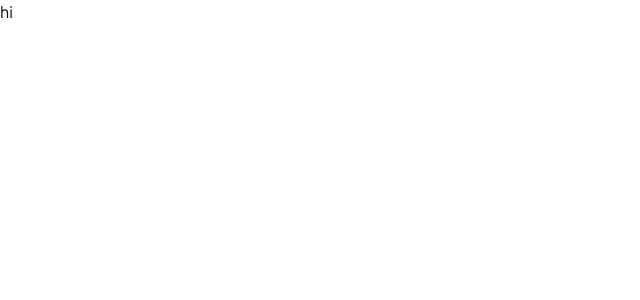
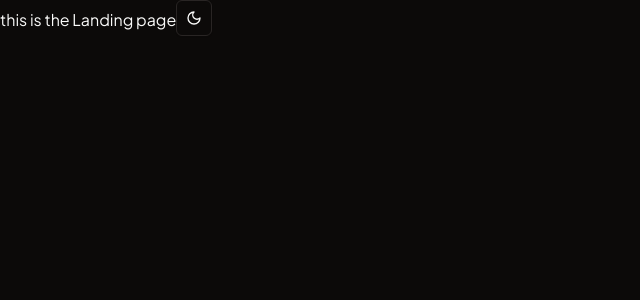
Before and after one commit to curious-varun/pseudocode-x, a Next.js app: page / in a window 1280 px wide. Shown: the top 300 px of the page, without its empty margins (0-640 px from the left). Built offline with nearby package versions, Linux system fonts and the light colour scheme.

Commit message:
added dark-mode

```diff
--- /dev/null
+++ b/src/app/(main)/layout.tsx
@@ -0,0 +1,7 @@
+export default function InnerLayout({ children, }: Readonly<{ children: React.ReactNode; }>) {
+  return (
+    <div>
+      {children}
+    </div>
+  );
+}
--- /dev/null
+++ b/src/app/(main)/page.tsx
@@ -0,0 +1,11 @@
+'use client';
+import { ModeToggle } from "@/components/mode-toggle";
+
+export default function Home() {
+  return (
+    <>
+      this is the Landing page
+      <ModeToggle />
+    </>
+  );
+}
--- a/src/app/layout.tsx
+++ b/src/app/layout.tsx
@@ -1,4 +1,5 @@
 import { Plus_Jakarta_Sans } from 'next/font/google'
+import { siteConfig } from '@/config/site-config';
 import type { Metadata } from "next";
 import "./globals.css";
 import { Providers } from '@/providers';
@@ -6,6 +7,7 @@
 
 const jakarta = Plus_Jakarta_Sans({ subsets: ['latin'] })
 
+export const metadata: Metadata = siteConfig;
 
 export default function RootLayout({ children, }: Readonly<{ children: React.ReactNode; }>) {
   return (
@@ -14,7 +16,9 @@
         suppressHydrationWarning={true}
         className={jakarta.className}>
         <div className='max-w-[2200px] mx-auto'>
-          {children}
+          <Providers>
+            {children}
+          </Providers>
         </div>
       </body>
     </html >
--- a/src/app/page.tsx
+++ /dev/null
@@ -1,5 +0,0 @@
-export default function Home() {
-  return (
-    <> hi </>
-  );
-}
--- /dev/null
+++ b/src/components/mode-toggle.tsx
@@ -0,0 +1,40 @@
+"use client"
+
+import * as React from "react"
+import { Moon, MoonIcon, Sun } from "lucide-react"
+import { useTheme } from "next-themes"
+
+import { Button } from "@/components/ui/button"
+import {
+  DropdownMenu,
+  DropdownMenuContent,
+  DropdownMenuItem,
+  DropdownMenuTrigger,
+} from "@/components/ui/dropdown-menu"
+
+export function ModeToggle() {
+  const { setTheme } = useTheme()
+
+  return (
+    <DropdownMenu>
+      <DropdownMenuTrigger asChild>
+        <Button variant="outline" size="icon">
+          <Sun className="h-[1.2rem] w-[1.2rem] rotate-0 scale-100 transition-all dark:-rotate-90 dark:scale-0" />
+          <Moon className="absolute h-[1.2rem] w-[1.2rem] rotate-90 scale-0 transition-all dark:rotate-0 dark:scale-100" />
+          <span className="sr-only">Toggle theme</span>
+        </Button>
+      </DropdownMenuTrigger>
+      <DropdownMenuContent align="end">
+        <DropdownMenuItem onClick={() => setTheme("light")}>
+          Light
+        </DropdownMenuItem>
+        <DropdownMenuItem onClick={() => setTheme("dark")}>
+          Dark
+        </DropdownMenuItem>
+        <DropdownMenuItem onClick={() => setTheme("system")}>
+          System
+        </DropdownMenuItem>
+      </DropdownMenuContent>
+    </DropdownMenu>
+  )
+}
--- a/src/providers.tsx
+++ b/src/providers.tsx
@@ -1,10 +1,25 @@
 "use client"
 import { ReactNode } from "react";
+import { ThemeProvider } from "@/providers/theme-provider";
+import { Toaster } from "@/components/ui/sonner";
+import { Toaster as ToasterToast } from "./components/ui/toaster";
+
 export const Providers = ({ children }: { children: ReactNode }) => {
 
   return (
     <>
-      {children}
+
+      <ThemeProvider
+        attribute="class"
+        defaultTheme="dark"
+        enableSystem
+        disableTransitionOnChange
+      >
+        {children}
+        <Toaster position="top-right" />
+        <ToasterToast />
+      </ThemeProvider>
+
     </>
   );
 }
--- /dev/null
+++ b/src/providers/theme-provider.tsx
@@ -0,0 +1,11 @@
+"use client"
+
+import * as React from "react"
+import { ThemeProvider as NextThemesProvider } from "next-themes"
+
+export function ThemeProvider({
+  children,
+  ...props
+}: React.ComponentProps<typeof NextThemesProvider>) {
+  return <NextThemesProvider {...props}>{children}</NextThemesProvider>
+}
```
Also changed, not shown: 1 other file (tests, documents, lock files or other folders).
